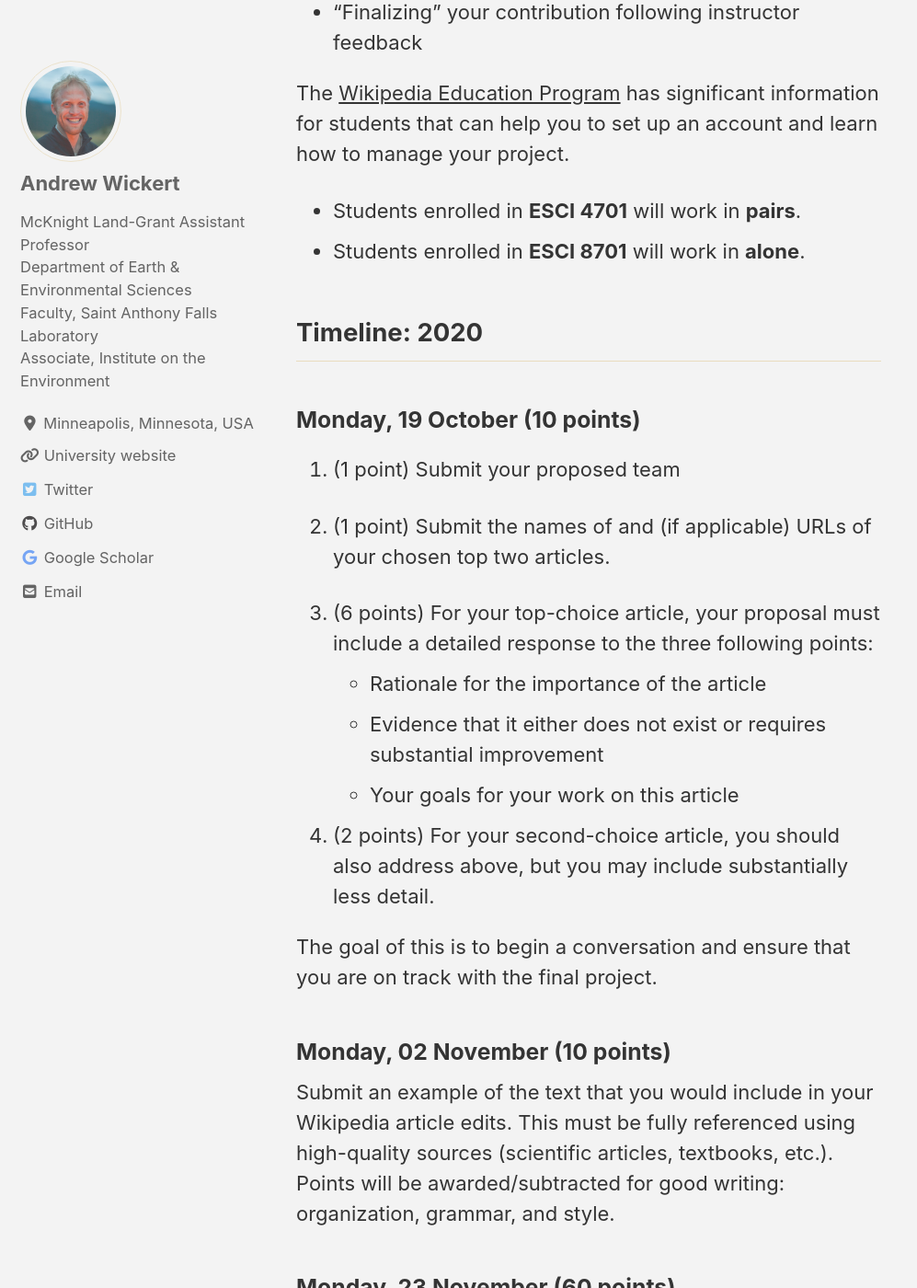
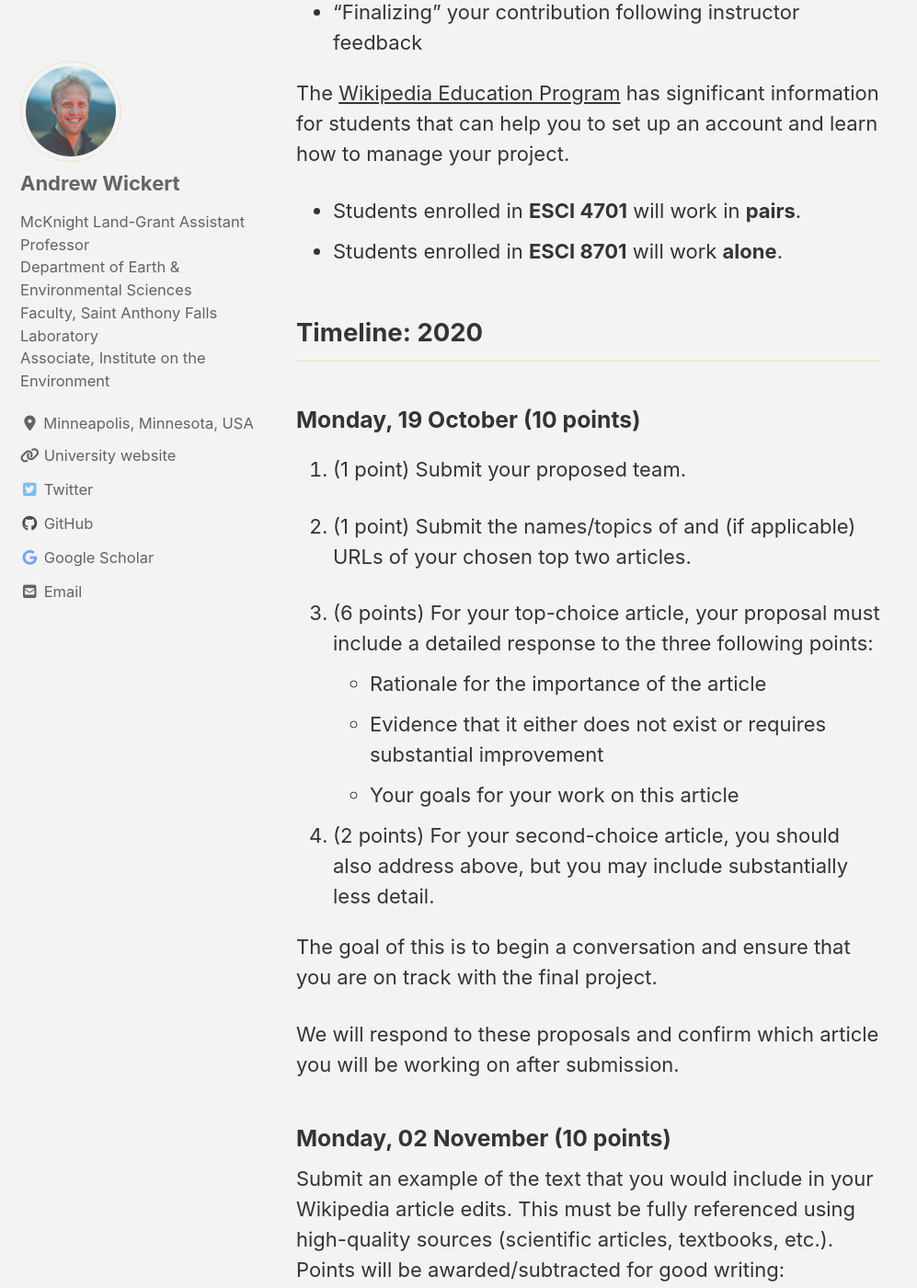
Before and after one commit to GeomorphOnline/GeomorphOnline.github.io, a Jekyll site: the page built from lessons/_final/wikipedia.md, in a window 1280 px wide and 1400 px high, scrolled down 1062 px. Shown: the whole window at 92% size, without its empty margins (0-997 px from the left). Built offline with Jekyll 4.4.1, drawn with Linux system fonts in a browser that asks for light colours; cached includes are drawn as plain includes; nearby versions of some CDN libraries.

Commit message:
Minor grammar edits on final project

```diff
--- a/lessons/_final/wikipedia.md
+++ b/lessons/_final/wikipedia.md
@@ -32,15 +32,15 @@ For this year's final project, students will turn a undeveloped or nonexistent p
 The [Wikipedia Education Program](https://en.wikipedia.org/wiki/Wikipedia:Education_program/Students) has significant information for students that can help you to set up an account and learn how to manage your project.
 
 * Students enrolled in **ESCI 4701** will work in **pairs**.
-* Students enrolled in **ESCI 8701** will work in **alone**.
+* Students enrolled in **ESCI 8701** will work **alone**.
 
 ## Timeline: 2020
 
 ### Monday, 19 October (10 points)
 
-1. (1 point) Submit your proposed team
+1. (1 point) Submit your proposed team.
 
-2. (1 point) Submit the names of and (if applicable) URLs of your chosen top two articles.
+2. (1 point) Submit the names/topics of and (if applicable) URLs of your chosen top two articles.
 
 3. (6 points) For your top-choice article, your proposal must include a detailed response to the three following points:
   * Rationale for the importance of the article
@@ -50,6 +50,8 @@ The [Wikipedia Education Program](https://en.wikipedia.org/wiki/Wikipedia:Educat
 4. (2 points) For your second-choice article, you should also address above, but you may include substantially less detail.
 
 The goal of this is to begin a conversation and ensure that you are on track with the final project.
+
+We will respond to these proposals and confirm which article you will be working on after submission.
 
 ### Monday, 02 November (10 points)
 
```
